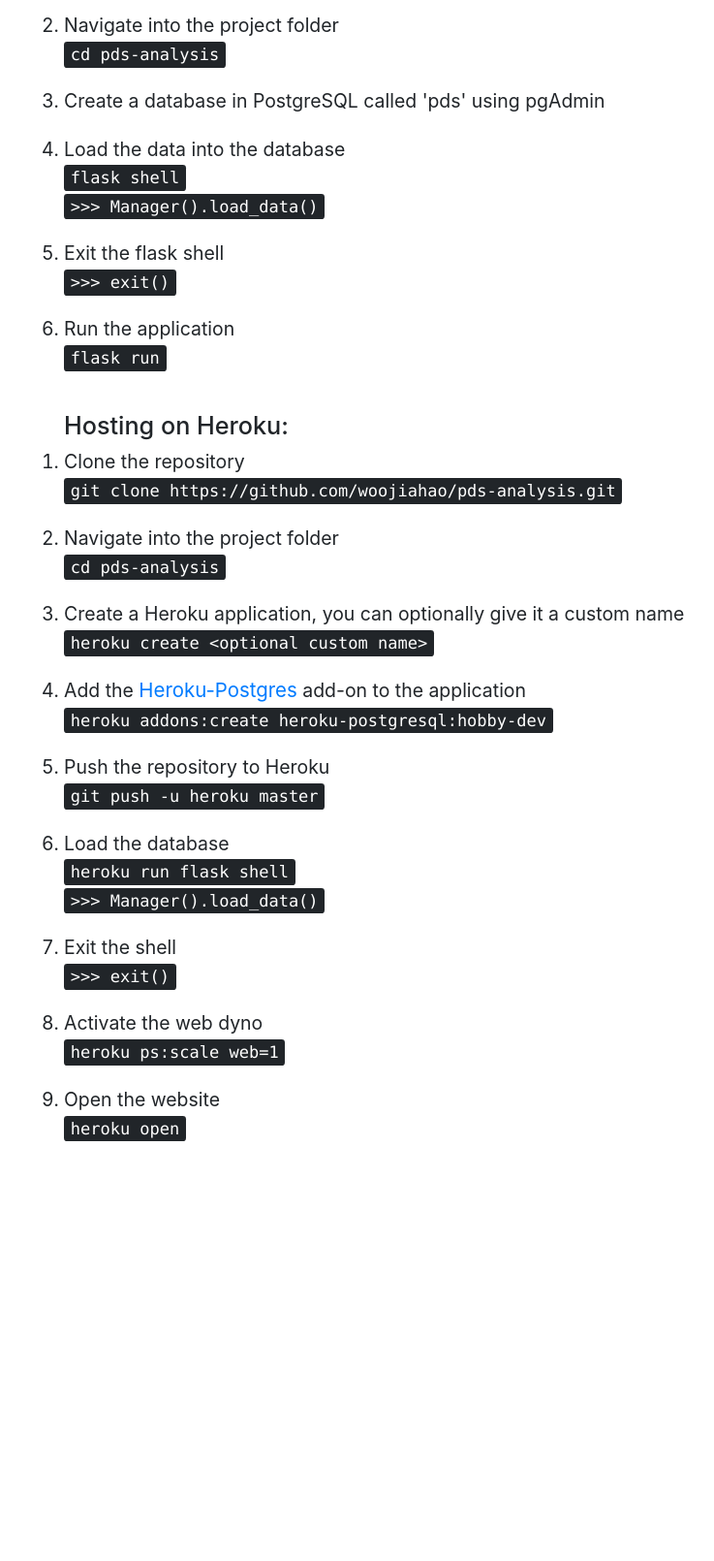
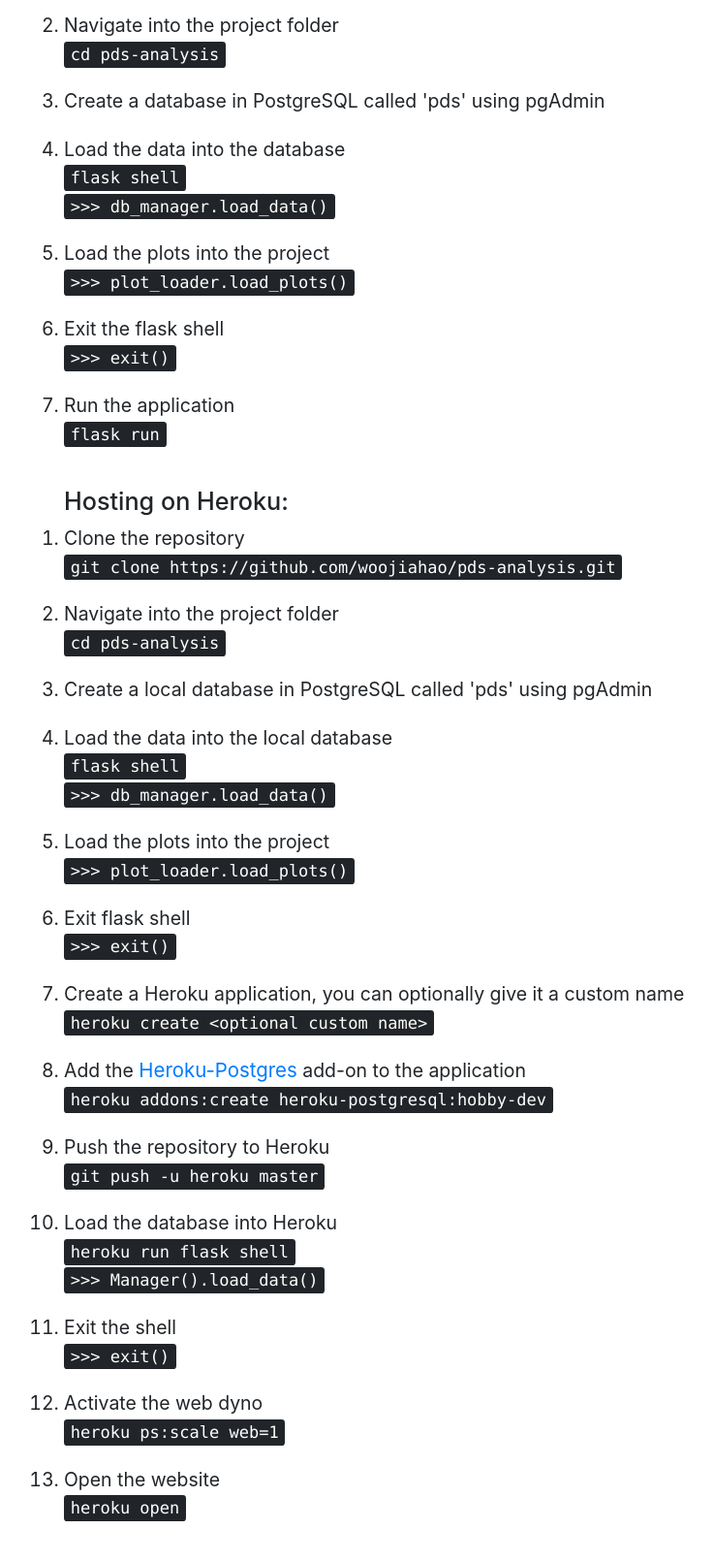
Before and after one commit to woojiahao/pds-analysis, a Flask app: page /setup in a window 1280 px wide. Shown: the part 854-2464 px from the top of the page at 97% size, without its empty margins (19-756 px from the left). Before the commit the page ends 2031 px from the top, so only its background shows below. Run offline with Flask 2, Linux system fonts and the light colour scheme; some libraries are stand-ins or nearby versions.

Commit message:
fixed setup

```diff
--- a/app/templates/setup.html
+++ b/app/templates/setup.html
@@ -57,7 +57,12 @@
 			<br>
 			<kbd>flask shell</kbd>
 			<br>
-			<kbd>&gt;&gt;&gt; Manager().load_data()</kbd>
+			<kbd>&gt;&gt;&gt; db_manager.load_data()</kbd>
+		</li>
+		<li>
+			Load the plots into the project
+			<br>
+			<kbd>&gt;&gt;&gt; plot_loader.load_plots()</kbd>
 		</li>
 		<li>
 			Exit the flask shell
@@ -83,6 +88,26 @@
 			<kbd>cd pds-analysis</kbd>
 		</li>
 		<li>
+			Create a local database in PostgreSQL called 'pds' using pgAdmin
+		</li>
+		<li>
+			Load the data into the local database
+			<br>
+			<kbd>flask shell</kbd>
+			<br>
+			<kbd>&gt;&gt;&gt; db_manager.load_data()</kbd>
+		</li>
+		<li>
+			Load the plots into the project
+			<br>
+			<kbd>&gt;&gt;&gt; plot_loader.load_plots()</kbd>
+		</li>
+		<li>
+			Exit flask shell
+			<br>
+			<kbd>&gt;&gt;&gt; exit()</kbd>
+		</li>
+		<li>
 			Create a Heroku application, you can optionally give it a custom name
 			<br>
 			<kbd>heroku create &ltoptional custom name&gt</kbd>
@@ -100,7 +125,7 @@
 			<kbd>git push -u heroku master</kbd>
 		</li>
 		<li>
-			Load the database
+			Load the database into Heroku
 			<br>
 			<kbd>heroku run flask shell</kbd>
 			<br>
```
